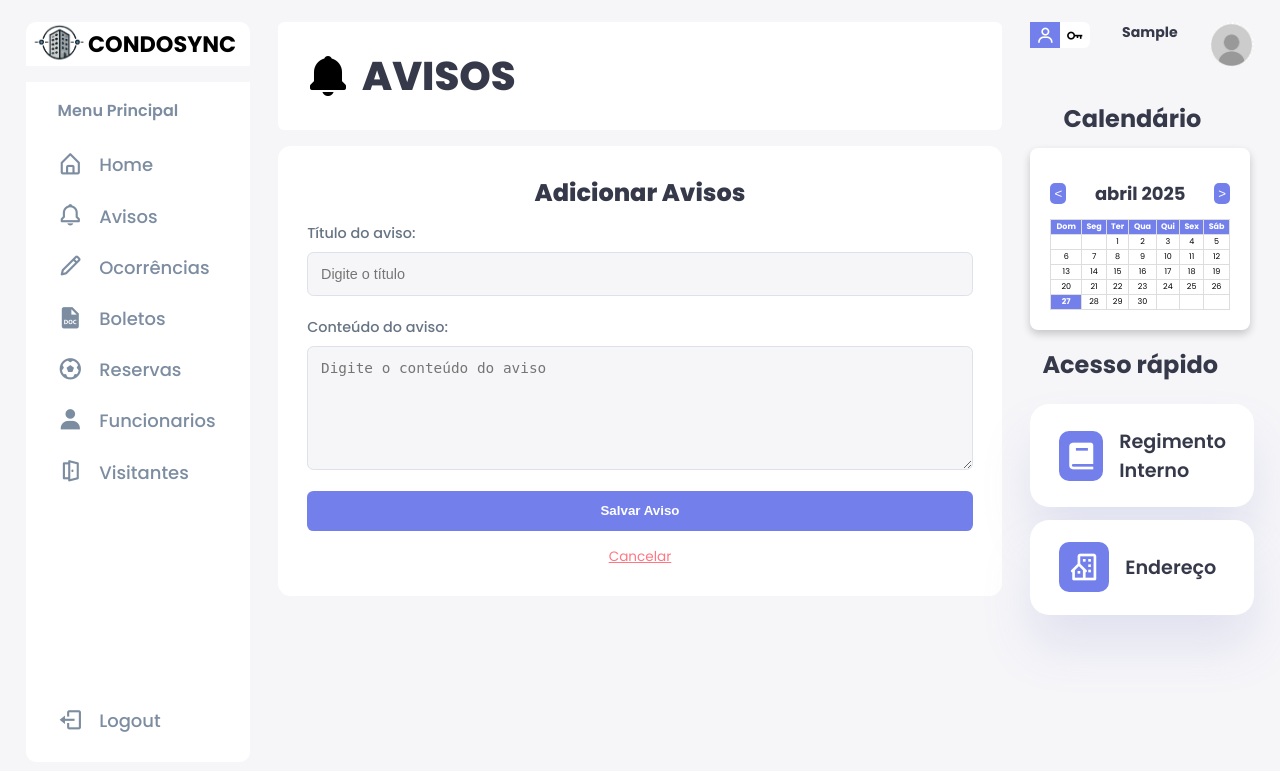
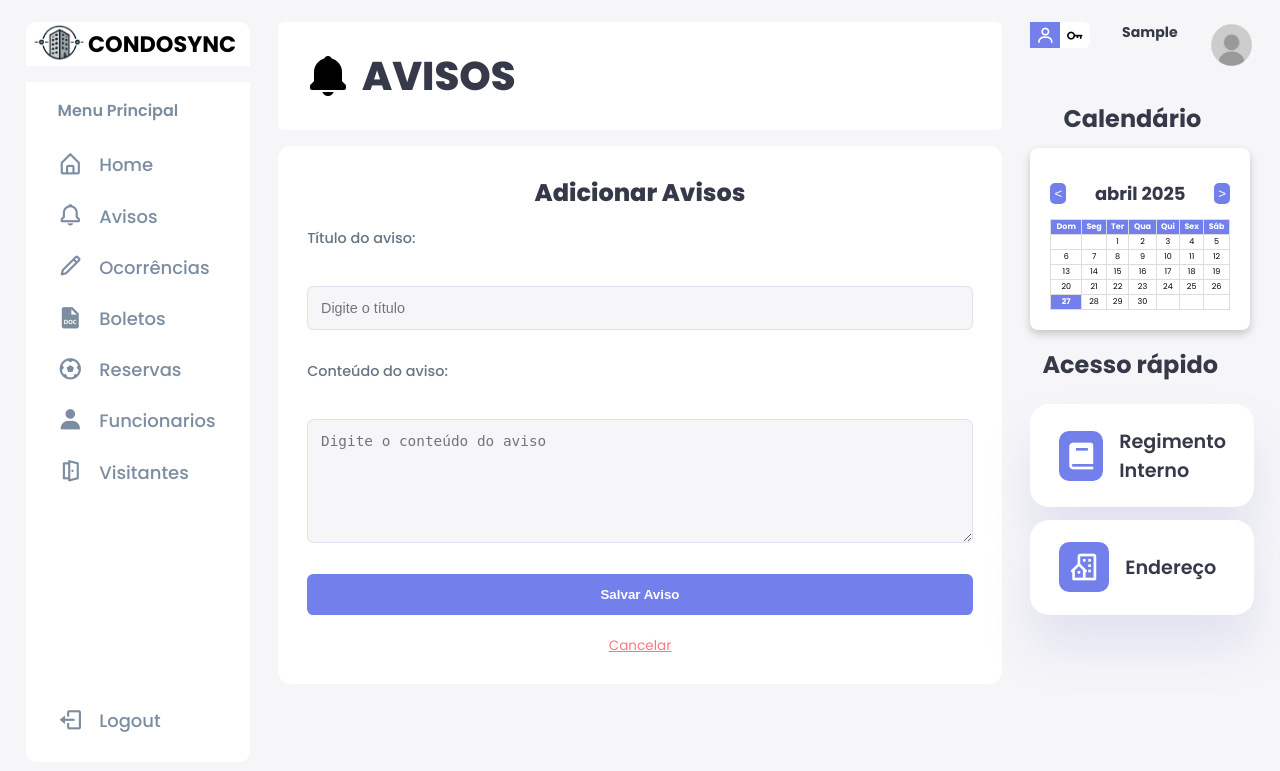
Before and after one commit to caioguimaraesr/CondoSync, a Django app: page /condosync/avisos/create in a window 1280 px wide. Shown: the top 771 px of the page. Run offline with Django 5.2, Linux system fonts and the light colour scheme; the visitor is signed in with stand-in values (Sample User, id 1); data that the repository does not hold is empty.

Commit message:
alterando o css do avisos devido a algum erro que tinha acontecido

```diff
--- a/condosync/static/condosync/css/style.css
+++ b/condosync/static/condosync/css/style.css
@@ -542,6 +542,7 @@ main .box-main-avisos a i:hover {
     margin-top: 1rem;
     display: flex;
     flex-direction: column;
+    gap: 5px; /* Espaçamento entre os elementos */
 }
 
 .form-avisos form h1 {
@@ -555,7 +556,7 @@ main .box-main-avisos a i:hover {
     font-size: 0.9rem;
     color: var(--clr-dark-variant);
     font-weight: 500;
-    margin-bottom: -0.8rem;
+    margin-bottom: 0.4rem;
 }
 
 .form-avisos form input[type="text"],
@@ -567,6 +568,7 @@ main .box-main-avisos a i:hover {
     background-color: var(--clr-color-background);
     color: var(--clr-dark);
     transition: border 0.2s ease;
+    width: 100%;
 }
 
 .form-avisos form input[type="text"]:focus,
```
